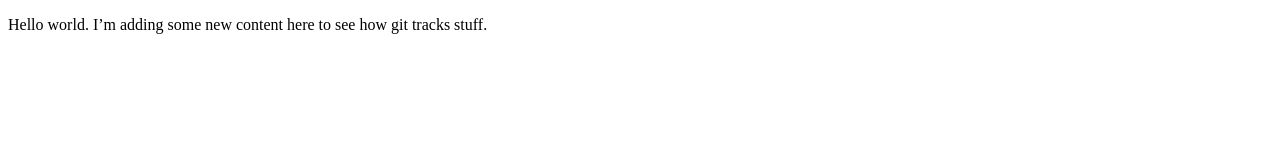
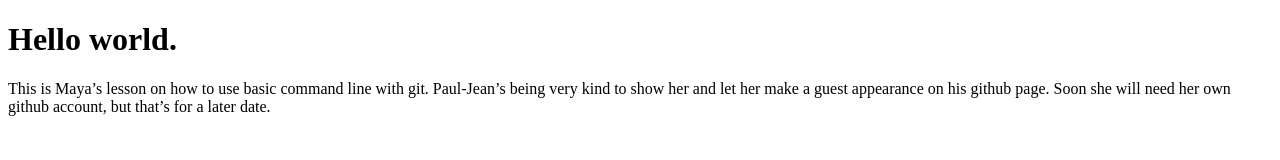
Before and after one commit to paul-jean/code-dojo, a plain HTML site: page 20141220-html-helloworld/index.html in a window 1280 px wide. Drawn offline with Linux system fonts and the light colour scheme.

Commit message:
added text about Maya's expriment and added h1 style

```diff
--- a/20141220-html-helloworld/index.html
+++ b/20141220-html-helloworld/index.html
@@ -4,6 +4,7 @@
 <title>Hello world test</title>
 </head>
 <body>
-<p>Hello world. I’m adding some new content here to see how git tracks stuff.</p>
+<h1>Hello world.</h1>
+<p>This is Maya’s lesson on how to use basic command line with git. Paul-Jean’s being very kind to show her and let her make a guest appearance on his github page. Soon she will need her own github account, but that’s for a later date. </p>
 </body>
 </html>
```
